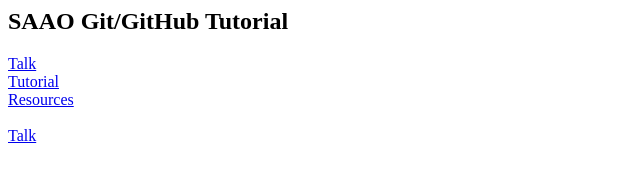
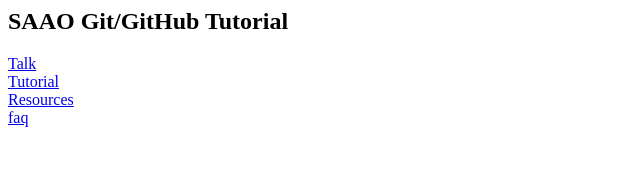
Before and after one commit to rskelton/saao_git_tutorial, a plain HTML site: page index.html in a window 1280 px wide. Shown: the full height of the page, 0-640 px from the left. Drawn offline with Linux system fonts and the light colour scheme.

Commit message:
fixed index.html

```diff
--- a/index.html
+++ b/index.html
@@ -4,5 +4,4 @@
 <a href='tutorial/tutorial.html'>Tutorial</a><br>
 
 <a href='resources.html'>Resources</a><br>
-<a href='faq.html'></a><br>
-<a href='talk/index.html'>Talk</a><br>
+<a href='faq.html'>faq</a><br>
```
